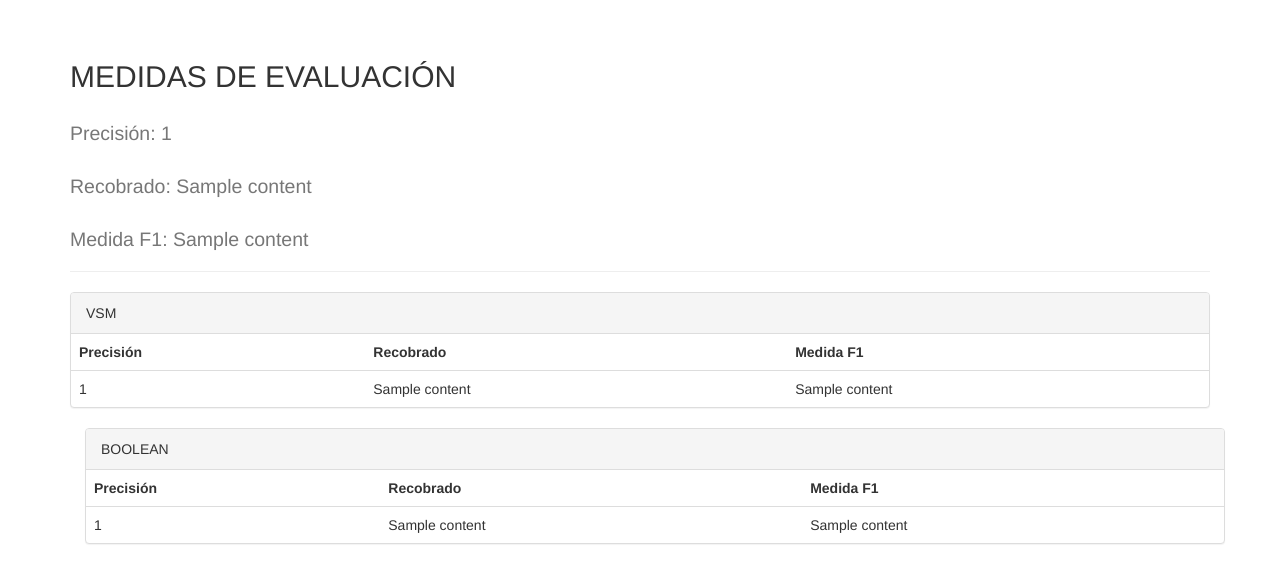
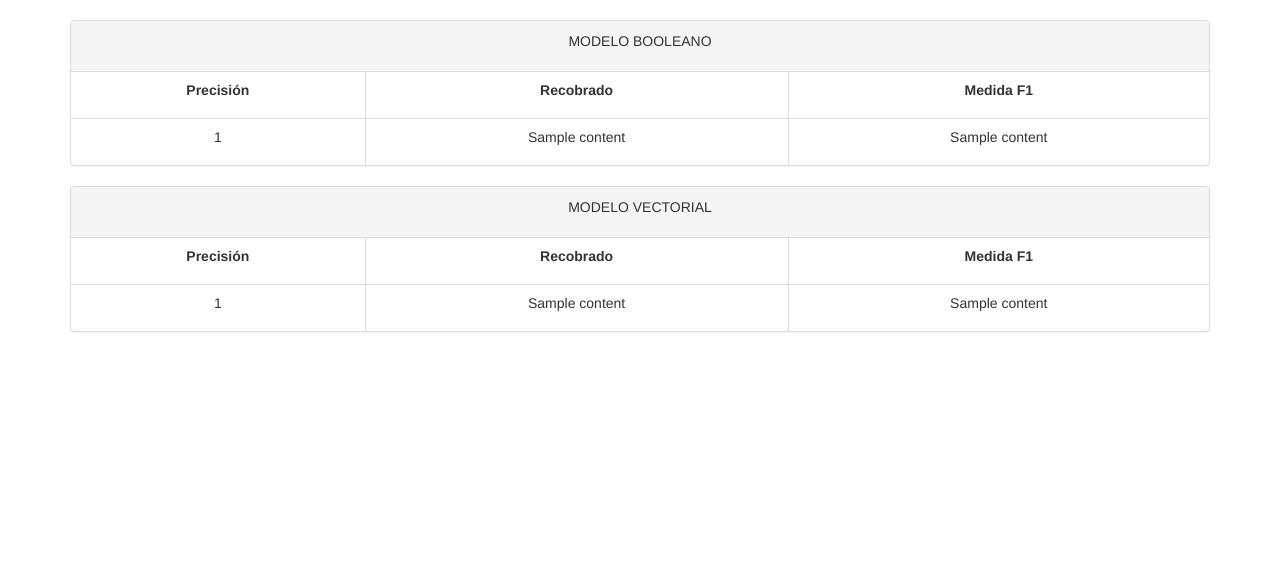
Before and after one commit to cwjki/information-retriaval-system, a Flask app: template server/templates/evaluate.html in a window 1280 px wide. Shown: the part 52-635 px from the top of the page. Run offline with Flask 2, Linux system fonts and the light colour scheme; the template is opened without the code that fills it: most values are stand-ins (such as "Sample title", 1, 10 or a date in 2020); parts of the project's set-up code (start-up, migrations or seed data) failed here and were passed over; some libraries are stand-ins or nearby versions.

Commit message:
working on evaluate view

```diff
--- a/server/templates/evaluate.html
+++ b/server/templates/evaluate.html
@@ -3,56 +3,46 @@
 {% block content %}
 
     <div class="container">
-         <div class="page-header">
-            <h2>MEDIDAS DE EVALUACIÓN</h2>
-            <h2><small>Precisión: {{content[0][0]}}</small></h2>
-            <h2><small>Recobrado: {{ content[0][1]}}</small></h2>
-            <h2><small>Medida F1: {{ content[0][2]}}</small></h2>
+        <div class="panel panel-default">
+            <!-- Default panel contents -->
+            <div class="panel-heading"><p class="text-center">MODELO BOOLEANO</p></div>
+            <!-- Table -->
+            <table class="table table-bordered">
+                <tr>
+                    <th><p class="text-center">Precisión</p></th>
+                    <th><p class="text-center">Recobrado</p></th>
+                    <th><p class="text-center">Medida F1</p></th>
+                </tr>
+                <tr>
+                    <td><p class="text-center">{{ content[1][0] }}</p></td>
+                    <td><p class="text-center">{{ content[1][1] }}</p></td>
+                    <td><p class="text-center">{{ content[1][2] }}</p></td>
+                </tr>
+            </table>
         </div>
     </div>
 
     <div class="container">
         <div class="panel panel-default">
             <!-- Default panel contents -->
-        <div class="panel-heading">VSM</div>
-
+            <div class="panel-heading"><p class="text-center">MODELO VECTORIAL</p></div>
             <!-- Table -->
-        <table class="table">
+            <table class="table table-bordered">
                 <tr>
-                <th>Precisión</th>
-                <th>Recobrado</th>
-                <th>Medida F1</th>
+                    <th><p class="text-center">Precisión</p></th>
+                    <th><p class="text-center">Recobrado</p></th>
+                    <th><p class="text-center">Medida F1</p></th>
                 </tr>
                 <tr>
-                <td>{{ content[0][0] }}</td>
-                <td>{{ content[0][1] }}</td>
-                <td>{{ content[0][2] }}</td>
+                    <td><p class="text-center">{{ content[0][0] }}</p></td>
+                    <td><p class="text-center">{{ content[0][1] }}</p></td>
+                    <td><p class="text-center">{{ content[0][2] }}</p></td>
                 </tr>
             </table>
         </div>
-
-    <div class="container">
-        <div class="panel panel-default">
-        <!-- Default panel contents -->
-        <div class="panel-heading">BOOLEAN</div>
-
-        <!-- Table -->
-        <table class="table">
-            <tr>
-                <th>Precisión</th>
-                <th>Recobrado</th>
-                <th>Medida F1</th>
-            </tr>
-            <tr>
-                <td>{{ content[1][0] }}</td>
-                <td>{{ content[1][1] }}</td>
-                <td>{{ content[1][2] }}</td>
-            </tr>
-        </table>
     </div>
 
 
-    </div>
 
 
 {% endblock %}
```
Also changed, not shown: server/src/vsm_cranfield/metrics_evaluator.py (+29 -29 lines), 1 other file. Lines whose indentation alone changed are shown as unchanged.
